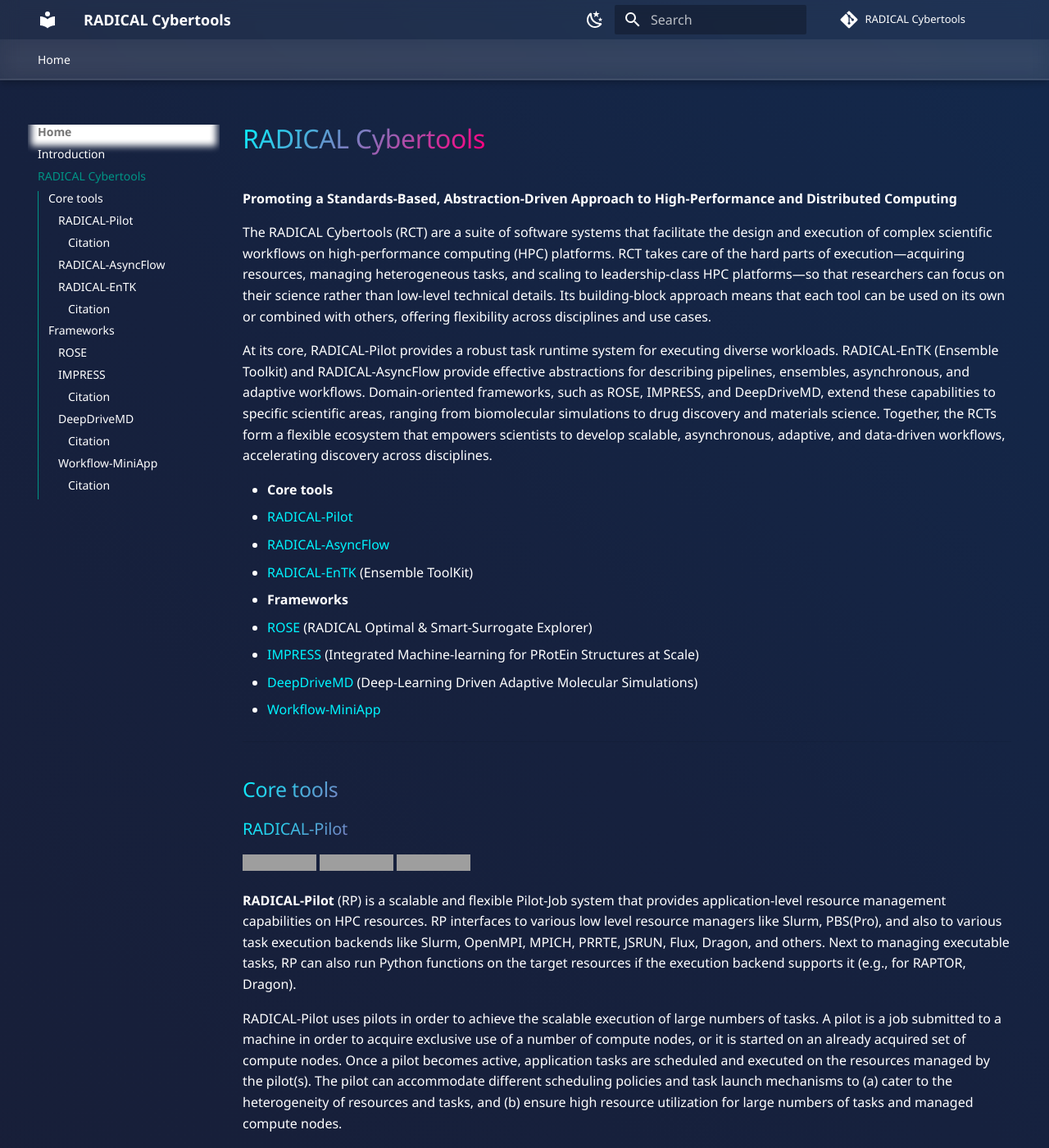
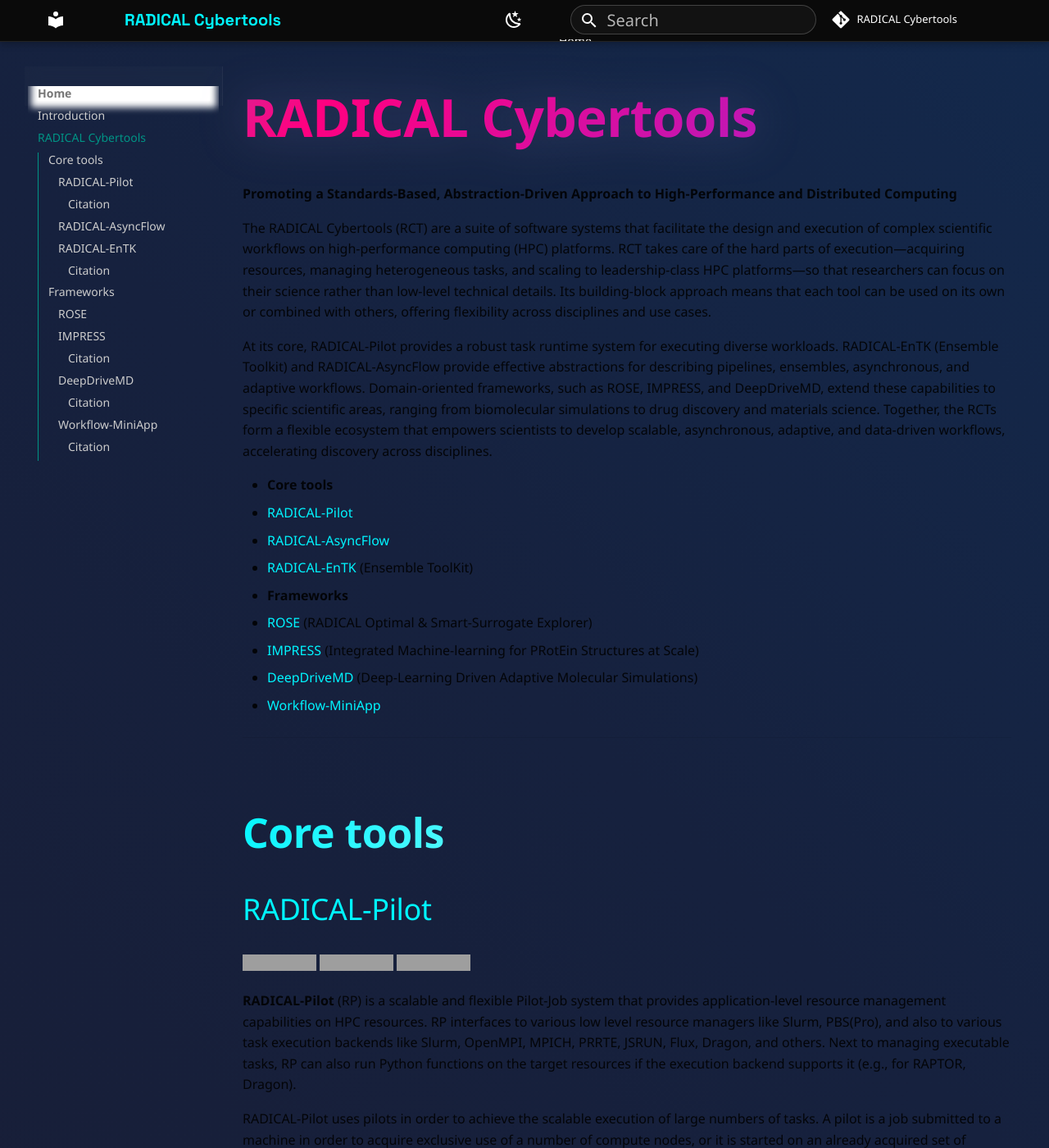
Before and after one commit to radical-cybertools/radical-cybertools.github.io, an MkDocs documentation site: the page built from docs/main.md, in a window 1280 px wide and 1400 px high. Shown: the whole window at 82% size. Built offline with MkDocs 1.6.1 and Material for MkDocs 9.7.7, drawn with Linux system fonts in a browser that asks for light colours; some web fonts are replaced; comment, search, counter and statistics services are not loaded; grey boxes are pictures that could not be loaded.

Commit message:
align theme

```diff
--- a/docs/css/extra.css
+++ b/docs/css/extra.css
@@ -1,60 +1,224 @@
-/* Background like landing page */
+/* Import fonts */
+@import url('https://fonts.googleapis.com/css2?family=Space+Grotesk:wght@300;400;500;600;700&family=JetBrains+Mono:wght@400;500;600&display=swap');
+
+/* Root theme variables */
+:root {
+    --primary-cyan: #00f5ff;
+    --primary-pink: #ff0080;
+    --primary-purple: #8a2be2;
+    --primary-green: #00ff41;
+    --glass-bg: rgba(255, 255, 255, 0.05);
+    --glass-border: rgba(255, 255, 255, 0.1);
+    --text-primary: #ffffff;
+    --text-secondary: #cccccc;
+}
+
+/* Background animation */
 body {
     background: linear-gradient(45deg, #0a0a0a, #1a1a2e, #16213e, #0f3460);
     background-size: 400% 400%;
     animation: gradientFlow 15s ease infinite;
-    color: #fff;
 }
 
-/* Gradient animation */
 @keyframes gradientFlow {
     0% { background-position: 0% 50%; }
     50% { background-position: 100% 50%; }
     100% { background-position: 0% 50%; }
 }
 
-/* Nav bar glass effect */
-.md-header, .md-tabs {
-    background: rgba(255, 255, 255, 0.05) !important;
-    backdrop-filter: blur(12px);
+/* Header */
+.md-header {
+    background: #0a0a0a; /* solid dark background */
+    backdrop-filter: blur(12px); /* optional */
     border-bottom: 1px solid rgba(255, 255, 255, 0.1);
 }
 
-/* Headings gradient */
-.md-typeset h1, .md-typeset h2, .md-typeset h3 {
-    background: linear-gradient(135deg, #00f5ff, #ff0080, #8a2be2, #00ff41);
+
+.md-header__inner {
+    width: 100%;
+    max-width: 1200px;
+    margin: 0 auto;
+    display: flex;
+    align-items: center;
+    justify-content: space-between;
+    gap: 2rem; /* uniform spacing between logo, search, tabs */
+}
+
+/* Logo/title */
+.md-header__title {
+    font-size: 1rem;
+    font-weight: 700;
+    color: var(--primary-cyan);
+    text-decoration: none;
+    font-family: 'Space Grotesk', sans-serif;
+    flex-shrink: 0;
+    margin-right: 10rem; /* extra spacing between logo and search bar */
+}
+
+
+
+/* Search */
+.md-search {
+    flex: 1;
+    display: flex;
+    justify-content: center;
+    margin: 0 -4rem; /* spacing from logo and tabs */
+}
+.md-search__form {
+    background: rgba(20, 20, 20, 0.85);
+    border-radius: 25px;
+    border: 1px solid rgba(255, 255, 255, 0.2);
+    min-width: 300px;
+    max-width: 500px;
+    width: 100%;
+}
+.md-search__input {
+    background: transparent;
+    color: #fff;
+    font-size: 1rem;
+    font-weight: 500;
+    text-shadow: 0 0 2px rgba(0,0,0,0.7);
+}
+
+/* Tabs aligned right */
+.md-tabs {
+    background: transparent;
+    display: flex;
+    align-items: center;
+    height: 2px !important;
+    margin-left: 3rem; /* extra spacing from search bar */
+}
+.md-tabs__list {
+    list-style: none;
+    display: flex;
+    gap: 2rem; /* spacing between individual tabs */
+    margin: 0;
+    padding: 0;
+}
+
+/* Buttons */
+.md-header__button,
+.md-header__source {
+    color: #ffffff;
+    transition: all 0.3s ease;
+}
+.md-header__button:hover,
+.md-header__source:hover {
+    color: var(--primary-cyan);
+    transform: scale(1.05);
+}
+
+/* Responsive header */
+@media (max-width: 768px) {
+    .md-header__inner {
+        flex-wrap: wrap;
+        gap: 1rem; /* maintain spacing when wrapping */
+    }
+    .md-search {
+        order: 3;
+        width: 100%;
+        margin: 0.5rem 0;
+    }
+    .md-tabs {
+        order: 4;
+        width: 100%;
+        justify-content: center;
+        margin-left: 0; /* remove left margin on mobile */
+    }
+}
+/* Typography */
+.md-typeset h1 {
+    font-size: clamp(2rem, 5vw, 3.5rem);
+    font-weight: 700;
+    margin-bottom: 2rem;
+    background: linear-gradient(135deg, var(--primary-cyan), var(--primary-pink), var(--primary-purple), var(--primary-green));
+    background-size: 300% 300%;
     -webkit-background-clip: text;
-    color: transparent;
+    background-clip: text;
+    -webkit-text-fill-color: transparent;
+    animation: titleGlow 3s ease-in-out infinite alternate;
+}
+@keyframes titleGlow {
+    0% { background-position: 0% 50%; filter: drop-shadow(0 0 20px rgba(0, 245, 255, 0.3)); }
+    100% { background-position: 100% 50%; filter: drop-shadow(0 0 40px rgba(255, 0, 128, 0.4)); }
+}
+.md-typeset h2 {
+    font-size: clamp(1.5rem, 4vw, 2.5rem);
+    font-weight: 600;
+    background: linear-gradient(135deg, var(--primary-cyan), var(--text-primary));
+    -webkit-background-clip: text;
+    background-clip: text;
+    -webkit-text-fill-color: transparent;
+}
+.md-typeset h3 {
+    font-size: clamp(1.2rem, 3vw, 1.8rem);
+    font-weight: 500;
+    color: var(--primary-cyan);
 }
 
 /* Links */
 .md-typeset a {
-    color: #00f5ff;
+    color: var(--primary-cyan);
     font-weight: 500;
-    transition: color 0.3s ease;
+    transition: all 0.3s ease;
+    text-decoration: none;
 }
-
 .md-typeset a:hover {
-    color: #ff0080;
+    color: var(--primary-pink);
+    text-shadow: 0 0 10px rgba(255, 0, 128, 0.5);
 }
 
 /* Code blocks */
-.highlight {
-    background: rgba(255, 255, 255, 0.05) !important;
-    border-radius: 8px;
-    padding: 1rem;
+.md-typeset pre,
+.md-typeset code {
+    background: rgba(0, 0, 0, 0.4);
+    border: 1px solid rgba(255, 255, 255, 0.1);
+    border-radius: 10px;
+    font-family: 'JetBrains Mono', monospace;
+    color: var(--text-secondary);
+}
+.md-typeset code {
+    padding: 0.2em 0.4em;
+    background: rgba(0, 245, 255, 0.1);
+    border: 1px solid rgba(0, 245, 255, 0.2);
+    color: var(--primary-cyan);
 }
 
-/* Buttons like landing page */
-.md-button {
-    background: linear-gradient(135deg, #00f5ff, #ff0080);
-    color: #fff;
+/* Sidebar */
+.md-sidebar {
+    background: rgba(255, 255, 255, 0.02);
+    backdrop-filter: blur(10px);
+    border-right: 1px solid rgba(255, 255, 255, 0.05);
+}
+.md-nav__title {
+    color: var(--primary-cyan);
     font-weight: 600;
-    border-radius: 25px;
-    padding: 0.6rem 1.5rem;
-    transition: transform 0.3s ease;
+}
+.md-nav__link {
+    color: var(--text-secondary);
+    transition: all 0.3s ease;
+}
+.md-nav__link:hover,
+.md-nav__link--active {
+    color: var(--primary-cyan);
 }
 
-.md-button:hover {
-    transform: scale(1.05);
+/* Footer */
+.md-footer {
+    background: rgba(255, 255, 255, 0.05);
+    backdrop-filter: blur(20px);
+    border-top: 1px solid rgba(255, 255, 255, 0.1);
+    color: var(--text-secondary);
 }
+
+/* Scrollbar */
+::-webkit-scrollbar { width: 8px; }
+::-webkit-scrollbar-track { background: rgba(255, 255, 255, 0.05); border-radius: 4px; }
+::-webkit-scrollbar-thumb { background: linear-gradient(135deg, var(--primary-cyan), var(--primary-pink)); border-radius: 4px; }
+::-webkit-scrollbar-thumb:hover { background: linear-gradient(135deg, var(--primary-pink), var(--primary-cyan)); }
+
+/* Selection */
+::selection { background: rgba(0, 245, 255, 0.3); color: var(--text-primary); }
+.md-tabs__link[href$="/"] {
+    display: none !important;
+}
```
